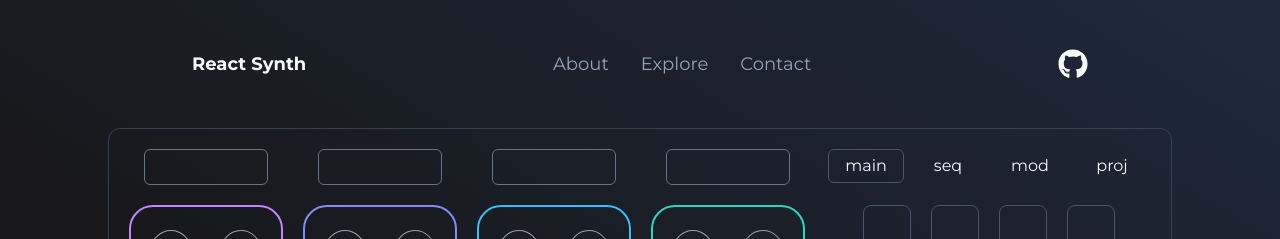
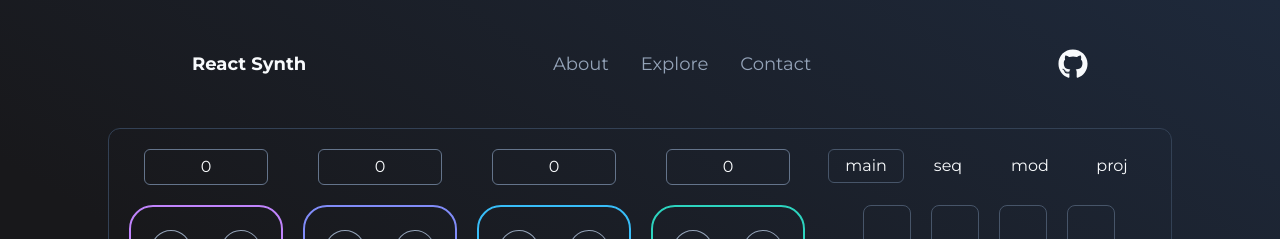
Before and after one commit to vybukhivka/react-synth, a React (Vite) app: page /synth in a window 1280 px wide. Shown: the top 239 px of the page. Built offline with nearby package versions, Linux system fonts and the light colour scheme.

Commit message:
wip: angleRef lifter to track

```diff
--- a/src/components/synth/Tracks/Track.tsx
+++ b/src/components/synth/Tracks/Track.tsx
@@ -1,6 +1,8 @@
 import { TrackParams, TrackState } from '../../../store/slices/tracksSlice';
 import { cn } from '../../../utils/cn';
 import Knob from '../../ui/Knob/Knob';
+import TrackDisplay from './TrackDisplay';
+import React, { useRef } from 'react';
 
 type TrackProps = {
   trackData: [keyof TrackState, TrackParams];
@@ -9,11 +11,16 @@ type TrackProps = {
 
 const Track: React.FC<TrackProps> = ({ trackData, className }) => {
   const [trackId, trackParams]: [keyof TrackState, TrackParams] = trackData;
+  const trackParamsArray = Object.entries(trackParams) as [
+    keyof TrackParams,
+    number,
+  ][];
+  // create ref ad pass it to knob and display
+  const angleRef = useRef(0);
 
   return (
-    <>
     <div className="flex flex-col items-center justify-between">
-        <div className="bg h-[36px] w-[124px] rounded-md border border-slate-500"></div>
+      <TrackDisplay trackParams={trackParamsArray} />
       <div
         className={cn(
           'flex h-[154px] w-[154px] flex-wrap items-center justify-between gap-[20px] rounded-3xl border-2 p-[20px]',
@@ -27,12 +34,12 @@ const Track: React.FC<TrackProps> = ({ trackData, className }) => {
               paramName={paramName}
               paramValue={value}
               key={paramName}
+              angleRef={angleRef}
             />
           ),
         )}
       </div>
     </div>
-    </>
   );
 };
 
--- /dev/null
+++ b/src/components/synth/Tracks/TrackDisplay.tsx
@@ -0,0 +1,15 @@
+import { TrackParams } from '../../../store/slices/tracksSlice';
+
+type DisplayProps = {
+  trackParams: [keyof TrackParams, number][];
+};
+
+const TrackDisplay: React.FC<DisplayProps> = ({ trackParams }) => {
+  return (
+    <div className="bg flex h-[36px] w-[124px] items-center justify-center rounded-md border border-slate-500">
+      <span>{trackParams[0][1]}</span>
+    </div>
+  );
+};
+
+export default TrackDisplay;
--- a/src/components/ui/Knob/Knob.tsx
+++ b/src/components/ui/Knob/Knob.tsx
@@ -5,9 +5,15 @@ type KnobProps = {
   trackId: keyof TrackState;
   paramName: keyof TrackParams;
   paramValue: number;
+  angleRef: React.MutableRefObject<number>;
 };
 
-const Knob: React.FC<KnobProps> = ({ trackId, paramName, paramValue }) => {
+const Knob: React.FC<KnobProps> = ({
+  trackId,
+  paramName,
+  paramValue,
+  angleRef,
+}) => {
   const {
     elementRef: knob,
     angle,
--- a/src/hooks/useDrag.ts
+++ b/src/hooks/useDrag.ts
@@ -20,6 +20,7 @@ type UseDragProps = {
   type: DragElement;
   trackId: keyof TrackState;
   paramName: keyof TrackParams;
+  angleRef: React.MutableRefObject<number>;
 };
 
 function useDrag({
```
Lines whose indentation alone changed are shown as unchanged.
